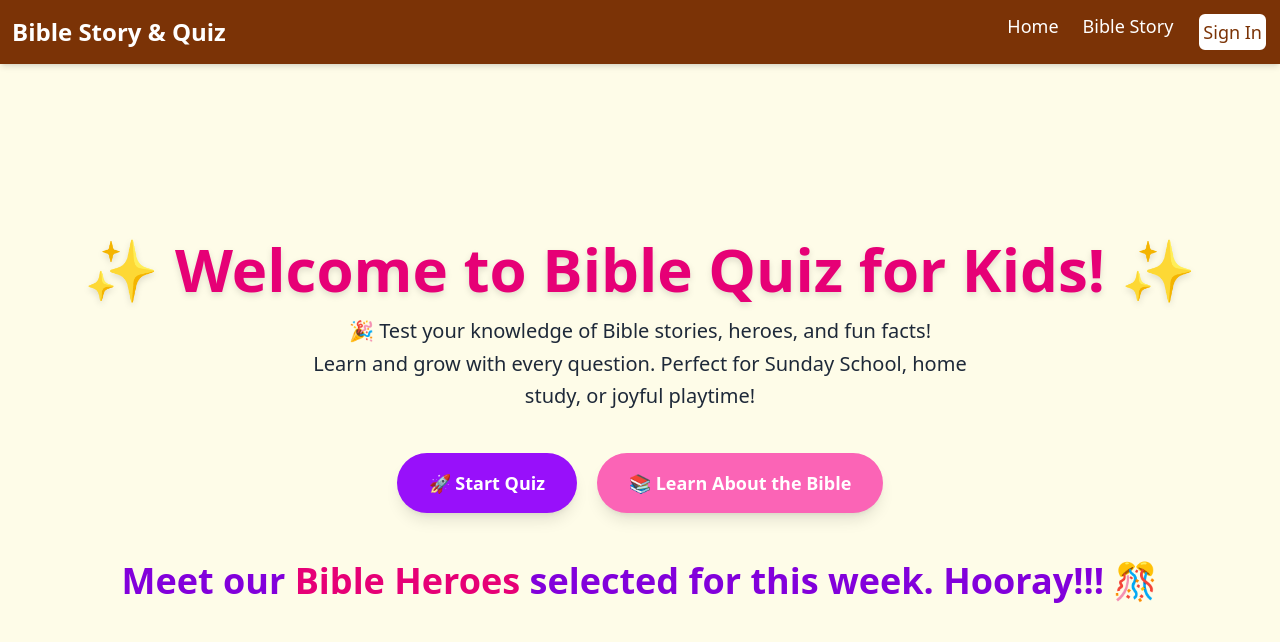
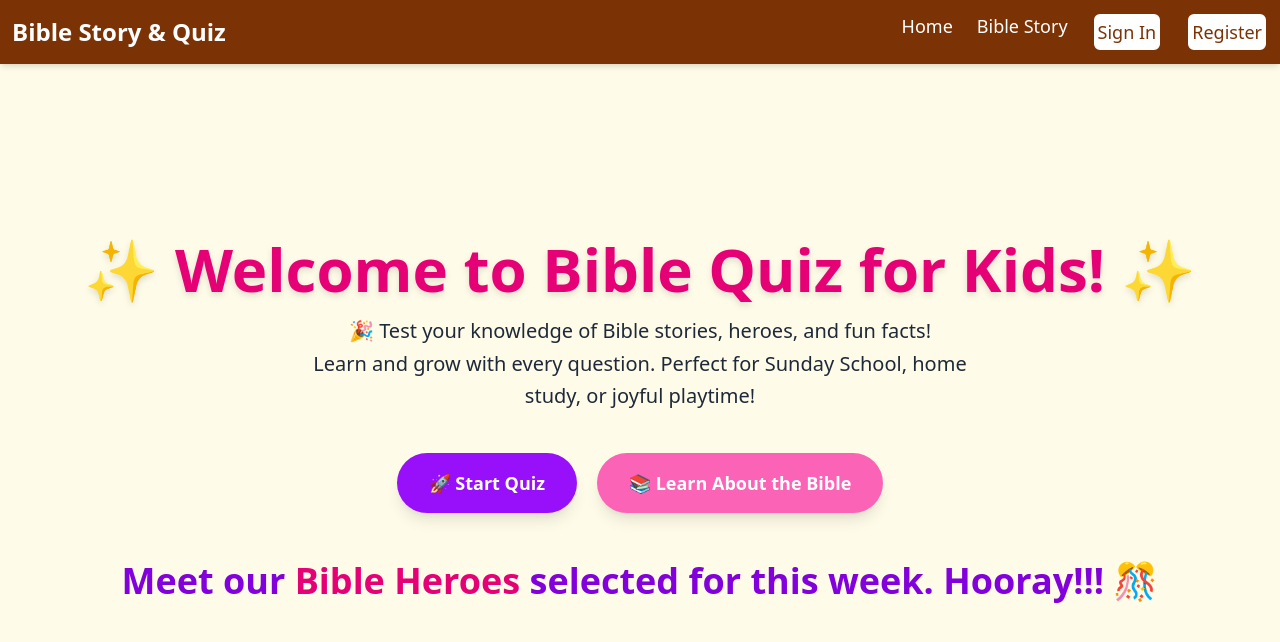
Before and after one commit to OyePriscilla/QuizAppFrontend, a React (Vite) app: page / in a window 1280 px wide. Shown: the top 642 px of the page. Built offline with nearby package versions, Linux system fonts and the light colour scheme.

Commit message:
Add route for registration

```diff
--- a/src/components/Nav.tsx
+++ b/src/components/Nav.tsx
@@ -46,6 +46,12 @@ const Nav = () => {
               >
                 Sign In
               </Link>
+              <Link
+                to="/register"
+                className="border-2 p-1 rounded-lg bg-white text-amber-900 hover:bg-gray-300"
+              >
+                Register
+              </Link>
             </>
           )}
         </div>
```
